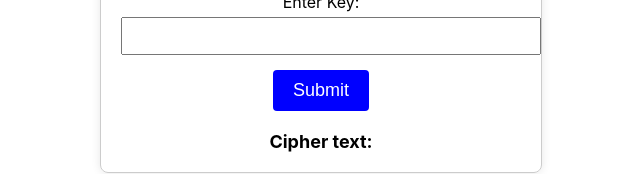
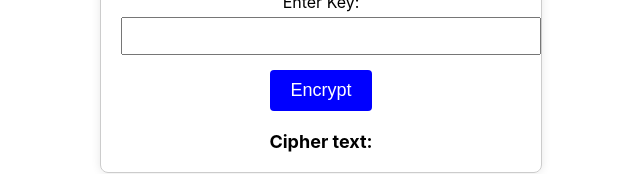
Before and after one commit to CHALLAAMARNADH/CNS, a React (Create React App) app: page / in a window 1280 px wide. Shown: the part 556-730 px from the top of the page, without its empty margins (319-959 px from the left). Built offline with nearby package versions, Linux system fonts and the light colour scheme.

Commit message:
Update PolyalphabeticCipher.js

```diff
--- a/src/PolyalphabeticCipher.js
+++ b/src/PolyalphabeticCipher.js
@@ -49,7 +49,7 @@ const PolyalphabeticCipher = () => {
       </div>
 
       <button onClick={encryptPolyalphabetic} className="polyalphabetic-button">
-        Submit
+        Encrypt
       </button>
 
       <div className="polyalphabetic-result">
```
